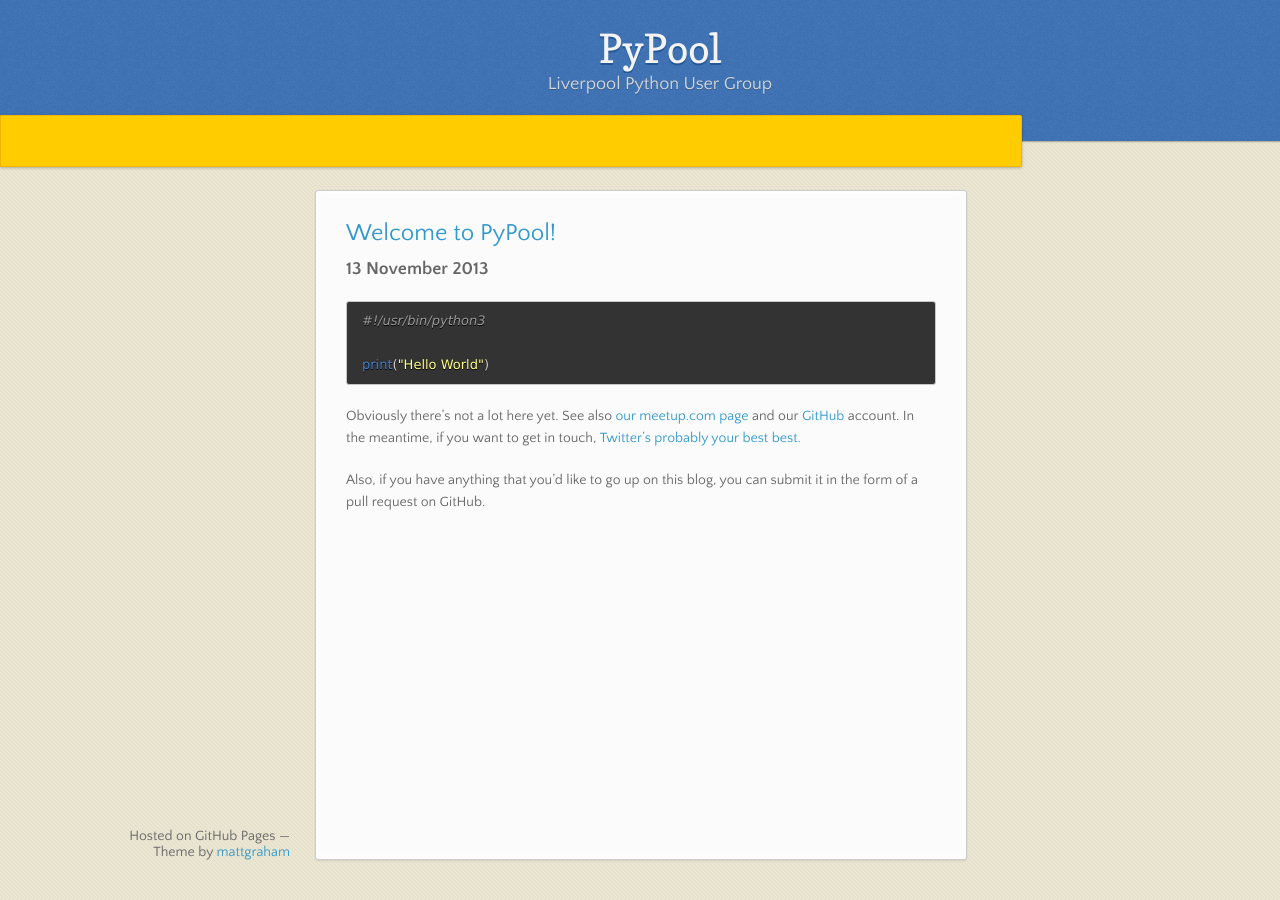
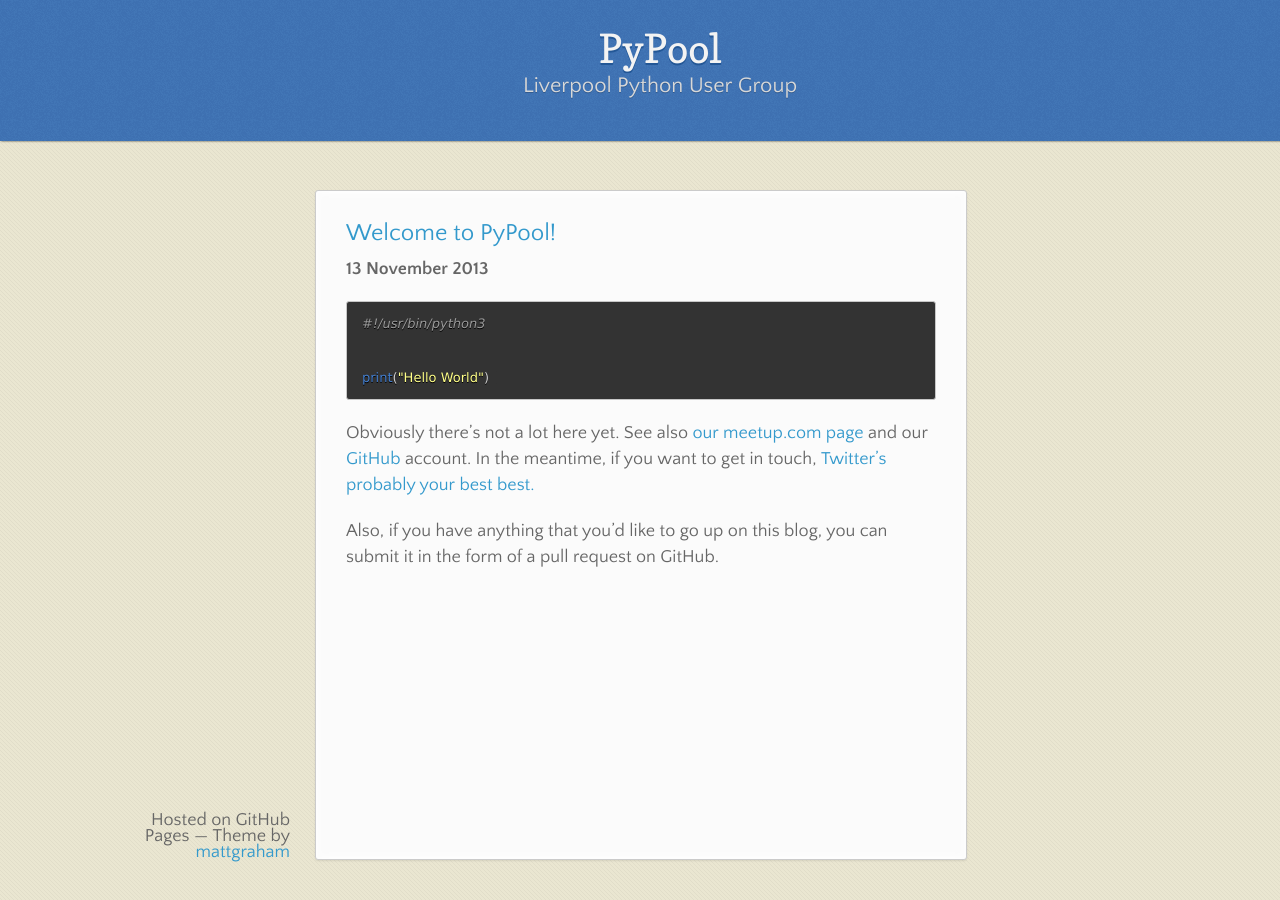
Before and after one commit to PyPool/pypool.github.com, a Jekyll site: the page built from index.html, in a window 1280 px wide. Built offline with Jekyll 4.4.1, drawn with Linux system fonts in a browser that asks for light colours; nearby versions of some CDN libraries; Markdown is read by kramdown in place of the engine named in the settings.

Commit message:
removed (redundant) yellow bar

```diff
--- a/_layouts/default.html
+++ b/_layouts/default.html
@@ -21,14 +21,14 @@
     <p>{{ site.description }}</p>
   </header>
 
-  <div id="banner">
+  <!--div id="banner">
     <div class="banner-inner">
       <span id=""></span>
 
       <div class="downloads">
       </div>
     </div>
-  </div><!-- end banner -->
+  </div>< end banner -->
 
   <div class="wrapper">
     <nav>
--- a/stylesheets/styles.css
+++ b/stylesheets/styles.css
@@ -42,7 +42,7 @@
   font-style: normal;
 }
 
-/* normalize.css 2012-02-07T12:37 UTC - http://github.com/necolas/normalize.css */
+/*! normalize.css 2012-02-07T12:37 UTC - http://github.com/necolas/normalize.css */
 /* =============================================================================
    HTML5 display definitions
    ========================================================================== */
@@ -503,7 +503,7 @@
 }
 
 body {
-  font: 14px/22px 'Quattrocento Sans', "Helvetica Neue", Helvetica, Arial, sans-serif;
+  font: 18px/26px 'Quattrocento Sans', "Helvetica Neue", Helvetica, Arial, sans-serif;
   color: #666;
   font-weight: 300;
   margin: 0px;
@@ -689,7 +689,7 @@
 header p {
   color: #d8d8d8;
   text-shadow: rgba(0, 0, 0, 0.2) 0 1px 0;
-  font-size: 18px;
+  font-size: 22px;
   margin: 0px;
 }
 
@@ -793,7 +793,7 @@
   right: 7px;
   top: 7px;
   display: block;
-  background: url(../images/octocat-logo.png);
+  /*background: url(../images/octocat-logo.png);*/
 }
 
 section {
--- a/stylesheets/styles.scss
+++ b/stylesheets/styles.scss
@@ -62,7 +62,7 @@
 @import "compass/css3";
 
 body {
-  font:14px/22px 'Quattrocento Sans', "Helvetica Neue", Helvetica, Arial, sans-serif;
+  font:18px/26px 'Quattrocento Sans', "Helvetica Neue", Helvetica, Arial, sans-serif;
   color:#666;
   font-weight:300;
   margin: 0px;
@@ -238,7 +238,7 @@
   p {
     color: #d8d8d8;
     text-shadow:rgba(#000, 0.2) 0 1px 0;
-    font-size: 18px;
+    font-size: 22px;
     margin: 0px;
   }
 }
```
Also changed, not shown: 1 other file.
